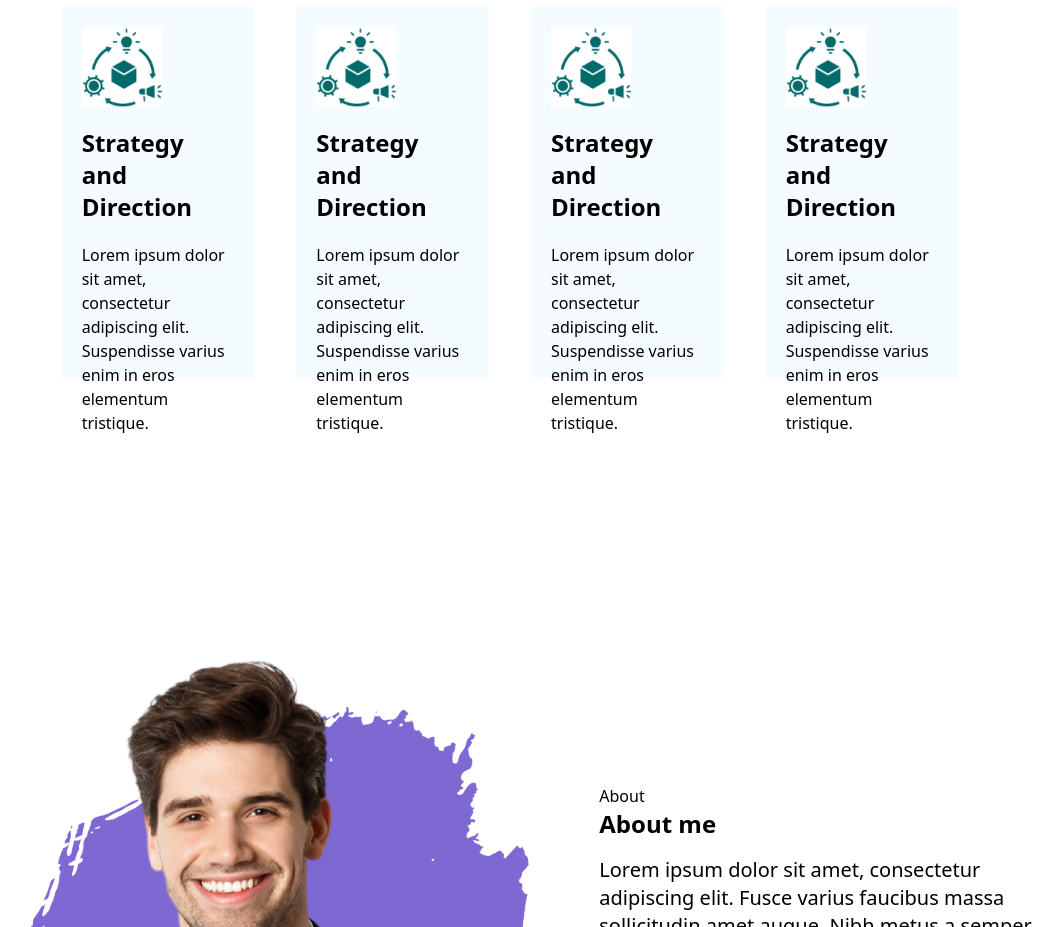
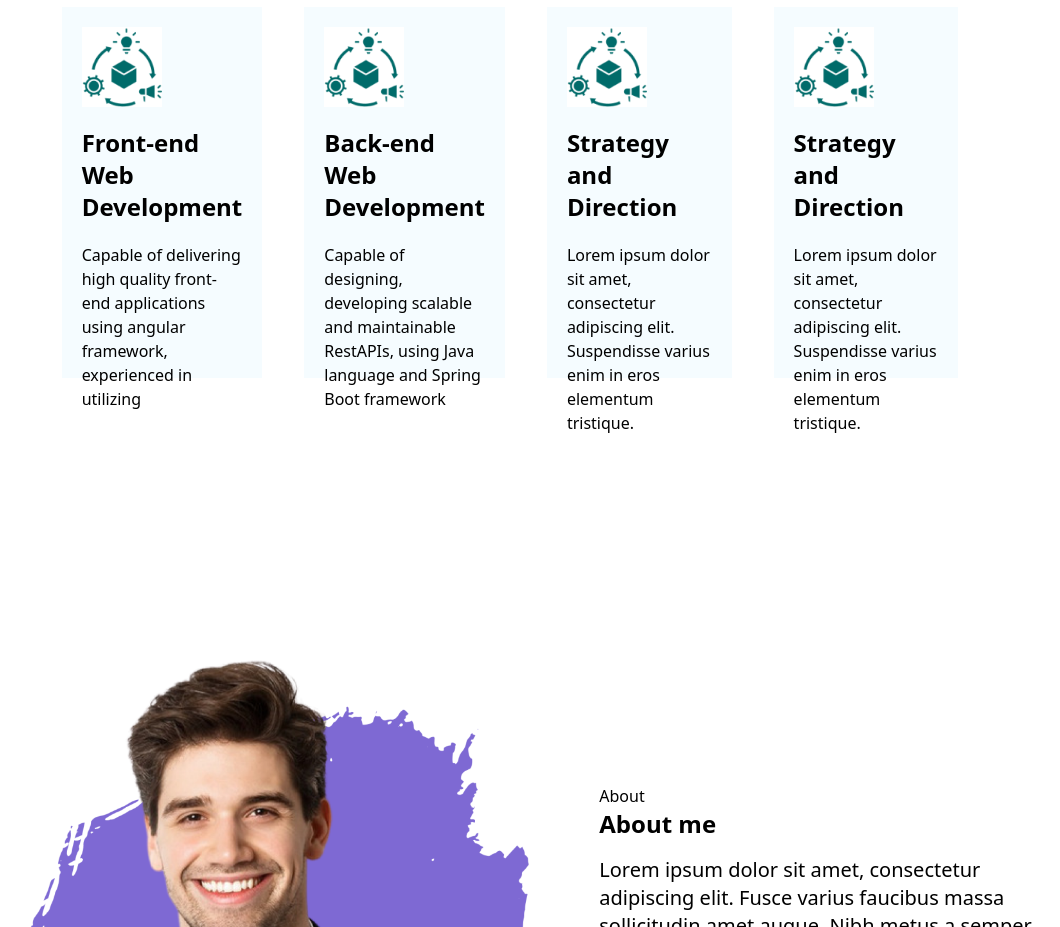
Before and after one commit to goofySunny/Portfolio, an Angular app: page /home in a window 1280 px wide. Shown: the part 1200-2127 px from the top of the page, without its empty margins (109-1169 px from the left). Built offline with nearby package versions, Linux system fonts and the light colour scheme.

Commit message:
Text change

```diff
--- a/src/app/pages/landing-page/landing-page.component.html
+++ b/src/app/pages/landing-page/landing-page.component.html
@@ -31,9 +31,8 @@
                 <img src="assets/Skill.png" alt="">
             </div>
             <div class="mt-5">
-                <h3 class="text-2xl font-bold">Strategy and Direction</h3>
-                <p class="mt-5">Lorem ipsum dolor sit amet, consectetur adipiscing elit. Suspendisse varius enim in eros
-                    elementum tristique.</p>
+                <h3 class="text-2xl font-bold">Front-end Web Development</h3>
+                <p class="mt-5">Capable of delivering high quality front-end applications using angular framework, experienced in utilizing </p>
             </div>
         </div>
         <div class="bg-[#F5FCFF] md:w-[405.33px] h-[370.33px] me-[42px] p-5 mt-5 w-screen">
@@ -41,9 +40,8 @@
                 <img src="assets/Skill.png" alt="">
             </div>
             <div class="mt-5">
-                <h3 class="text-2xl font-bold">Strategy and Direction</h3>
-                <p class="mt-5">Lorem ipsum dolor sit amet, consectetur adipiscing elit. Suspendisse varius enim in eros
-                    elementum tristique.</p>
+                <h3 class="text-2xl font-bold">Back-end Web Development</h3>
+                <p class="mt-5">Capable of designing, developing scalable and maintainable RestAPIs, using Java language and Spring Boot framework </p>
             </div>
         </div>
         <div class="bg-[#F5FCFF] md:w-[405.33px] h-[370.33px] me-[42px] p-5 mt-5 w-screen">
```
